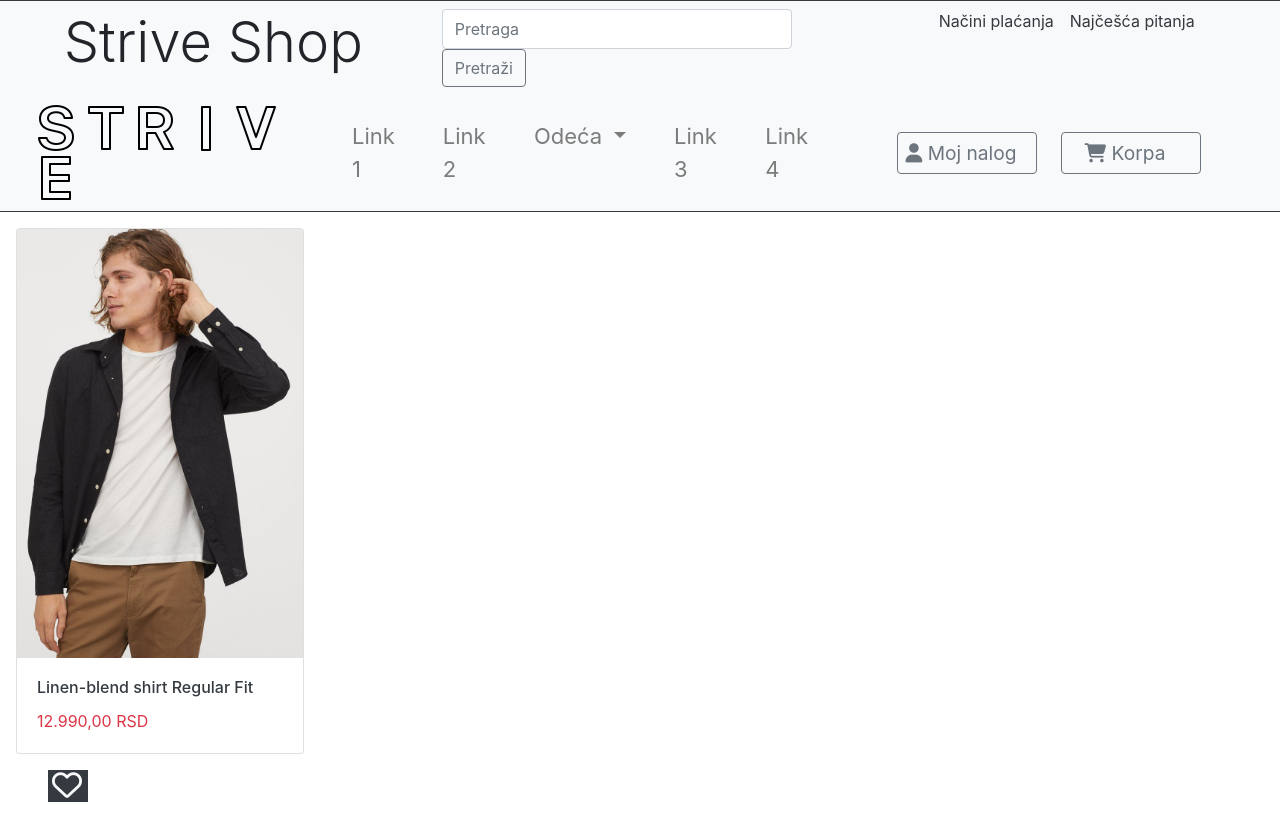
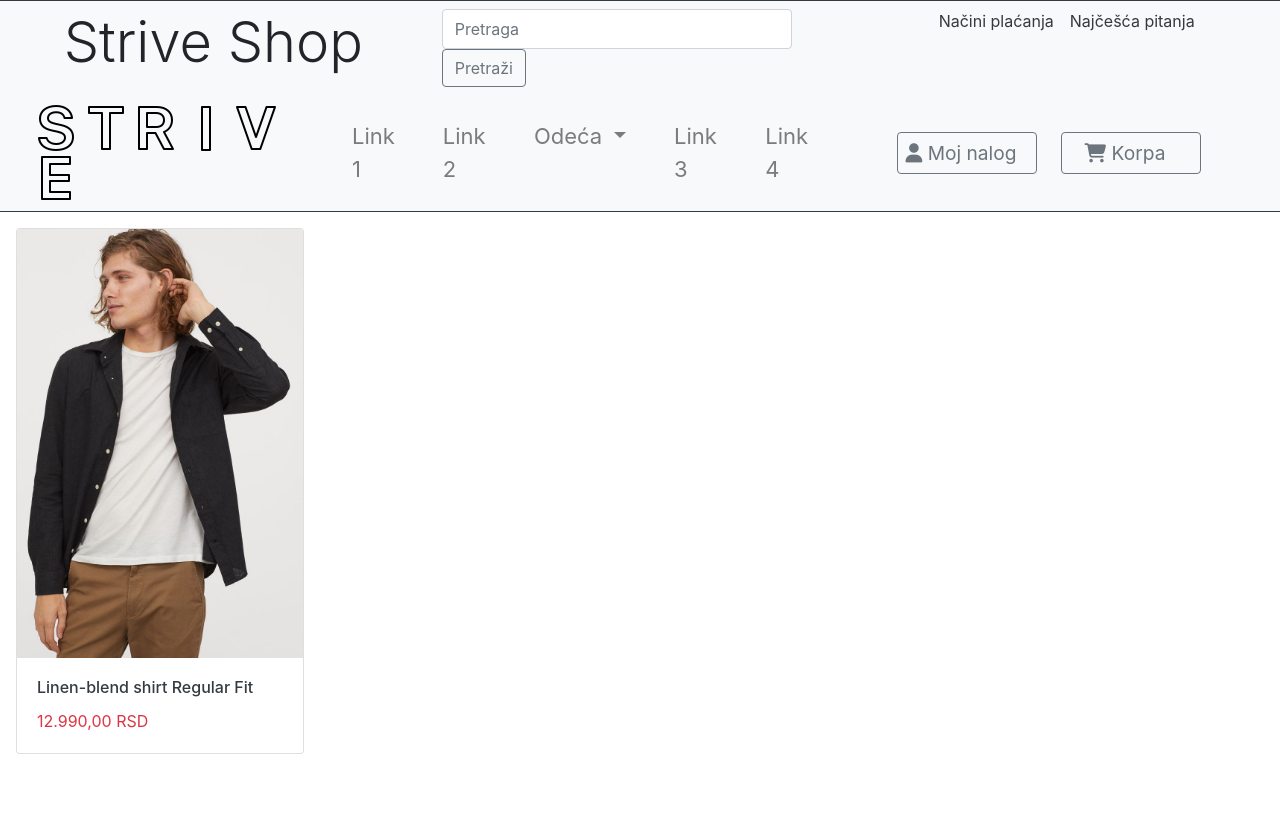
Before and after one commit to ahmeth3/ClothesShop, an Angular app: page /product in a window 1280 px wide. Built offline with nearby package versions, Linux system fonts and the light colour scheme; what ng2-page-scroll would draw is missing.

Commit message:
Zavrsen fav icon

```diff
--- a/src/app/components/shop/product/product.component.css
+++ b/src/app/components/shop/product/product.component.css
@@ -21,26 +21,27 @@
 }
 
 .imageContainer:hover .card-img-overlay {
-  background-color: rgba(171, 171, 171, 0.3);
+  background-color: rgba(171, 171, 171, 0.4);
 }
 
 .favWrapper {
   width: 40px;
   height: 32px;
-  transition: width ease-in .3s;
+  transition: width ease-in 0.3s;
 }
 
 h5 {
   opacity: 0;
-  transition: opacity ease .1s;
+  transition: opacity none 0s;
 }
 
 .favWrapper:hover {
   width: 190px;
+  background-color: rgba(171, 171, 171, 0.05);
 }
 
 .favWrapper:hover h5 {
   display: block;
   opacity: 1;
-  transition: opacity ease-in 1.2s;
+  transition: opacity ease-in 1.8s;
 }
--- a/src/app/components/shop/product/product.component.html
+++ b/src/app/components/shop/product/product.component.html
@@ -2,15 +2,22 @@
   <div class="imageContainer">
     <img src="../../../../assets/images/product1.jpg" class="card-img-top" />
     <div
-      class="card-img-overlay d-flex justify-content-center align-items-center"
+      class="card-img-overlay d-flex flex-column justify-content-center align-items-center"
     >
-      <h2 class="overlayText text-light pl-4">
+      <h2 class="overlayText text-light mt-auto">
         Detaljnije<br />
         <i
           class="fas fa-long-arrow-alt-right d-flex justify-content-center"
           style="font-size: 35px;"
         ></i>
       </h2>
+
+      <div
+        class="favWrapper overlayText d-flex justify--end align-self-start m-0 px-1 mt-auto"
+      >
+        <i class="far fa-heart text-light mr-1" style="font-size: 30px;"></i>
+        <h5 class="text-light">Dodaj u favorite</h5>
+      </div>
     </div>
   </div>
   <div class="card-body text-dark">
@@ -22,11 +29,3 @@
     </p>
   </div>
 </div>
-
-<div class="favWrapper bg-dark mx-5 px-1 d-flex justify-content-start">
-  <i
-    class="far fa-heart text-light mr-1"
-    style="font-size: 30px;"
-  ></i>
-  <h5 class="text-light">Dodaj u favorite</h5>
-</div>
```
